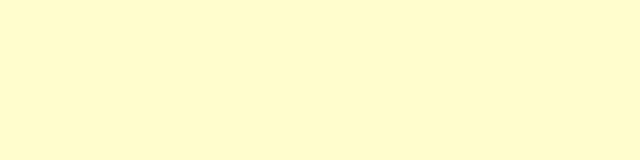
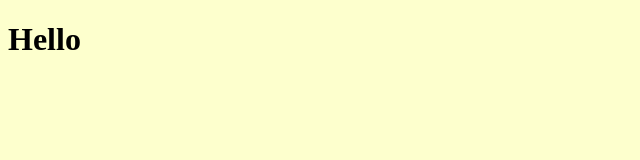
Before and after one commit to Roel89/CLIandGIT, a plain HTML site: page index.html in a window 1280 px wide. Shown: the whole page, without its empty margins (0-640 px from the left). Drawn offline with Linux system fonts and the light colour scheme.

Commit message:
showing a push

```diff
--- a/index.html
+++ b/index.html
@@ -6,7 +6,7 @@
     <title>Document</title>
 </head>
 <body style="background-color: rgb(253, 255, 205)">
-    <h1><style</style></h1>
+    <h1>Hello</h1>
 
 </body>
 </html>
```
